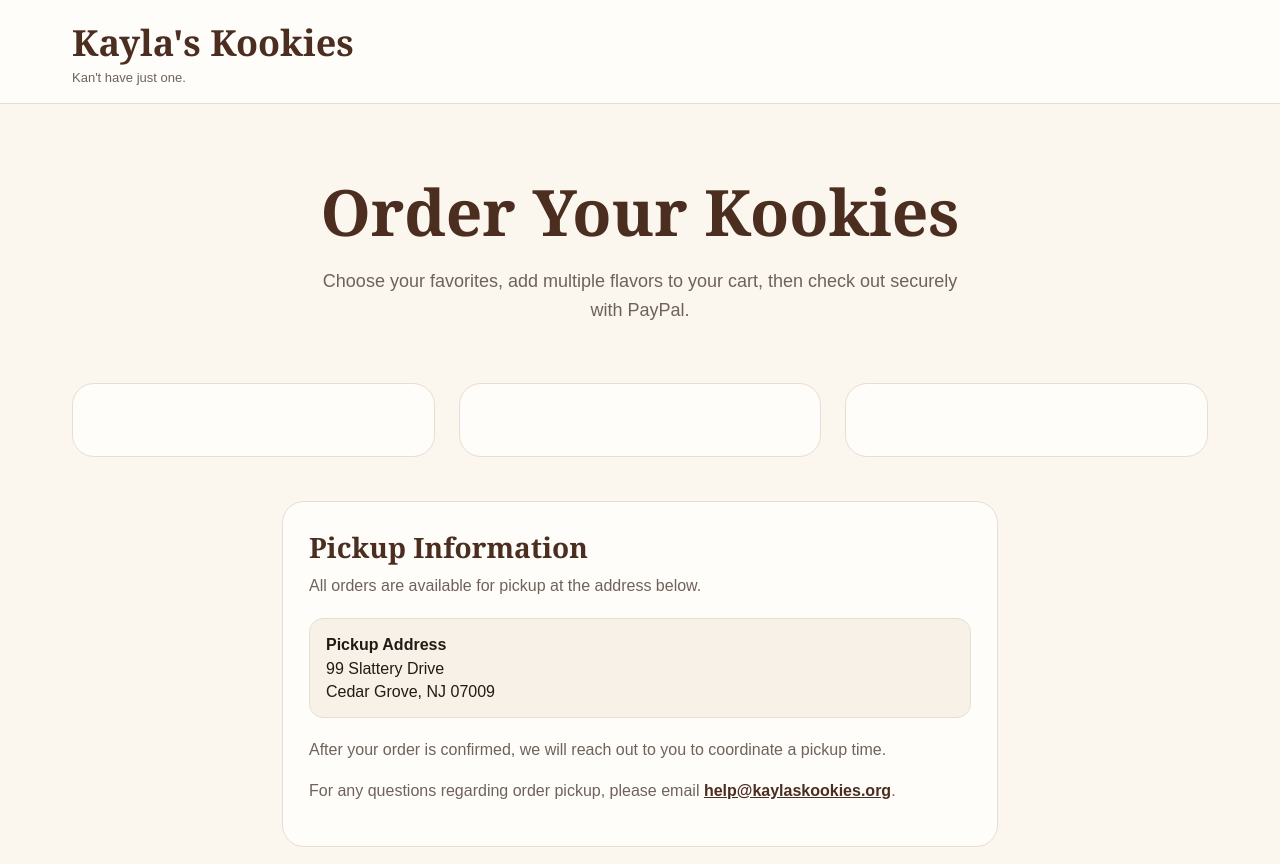
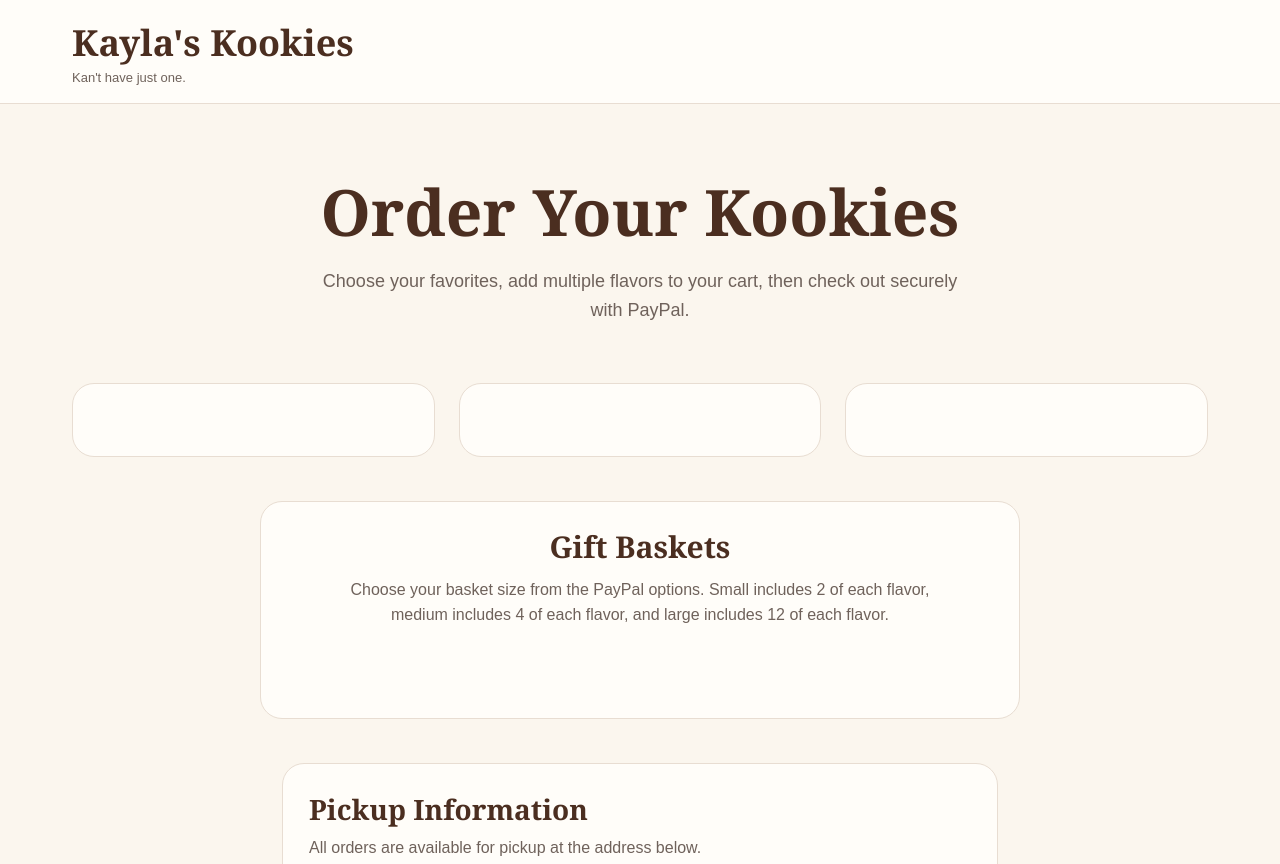
Before and after one commit to kayla786/Kaylas-Kookies-Store, a plain HTML site: page index.html in a window 1280 px wide. Shown: the top 864 px of the page. Drawn offline with Linux system fonts and the light colour scheme; a script that the page names is missing.

Commit message:
Update index.html

```diff
--- a/index.html
+++ b/index.html
@@ -26,6 +26,14 @@
     .content{padding:12px;display:flex;flex-direction:column;flex:1}
     .paypal-slot{margin-top:0;min-height:48px}
     .paypal-only-card{overflow:visible}
+
+    .gift-basket-wrap{max-width:1180px;margin:0 auto;padding:0 22px 44px}
+    .gift-basket-card{max-width:760px;margin:0 auto;text-align:center}
+    .gift-basket-content{padding:24px}
+    .gift-basket-card h2{font-family:Georgia,serif;color:var(--brown);font-size:30px;margin:0 0 10px}
+    .gift-basket-card p{color:var(--muted);line-height:1.6;margin:0 auto 18px;max-width:620px}
+    .gift-basket-card .paypal-slot{display:flex;justify-content:center;align-items:center}
+
     .pickup-wrap{max-width:760px;margin:0 auto 34px;padding:0 22px}
     .pickup-card{background:var(--paper);border:1px solid var(--line);border-radius:22px;padding:26px}
     .pickup-card h2{font-family:Georgia,serif;color:var(--brown);font-size:28px;margin:0 0 8px}
@@ -35,6 +43,7 @@
     .cart-note{max-width:760px;margin:0 auto 70px;padding:0 22px;text-align:center;color:var(--muted);line-height:1.55}
     .cart-note a{color:var(--brown);font-weight:700}
     footer{background:var(--brown);color:#fff;padding:28px 22px;text-align:center;font-size:14px}
+
     @media(max-width:850px){
       .grid{grid-template-columns:1fr;max-width:580px}
       .nav{align-items:flex-start}
@@ -42,6 +51,7 @@
     }
     @media(max-width:620px){
       .pickup-card{padding:22px 18px}
+      .gift-basket-content{padding:22px 16px}
     }
   </style>
 
@@ -97,6 +107,22 @@
     </article>
   </section>
 
+  <section class="gift-basket-wrap" aria-labelledby="giftBasketHeading">
+    <article class="card paypal-only-card gift-basket-card">
+      <div class="gift-basket-content">
+        <h2 id="giftBasketHeading">Gift Baskets</h2>
+        <p>
+          Choose your basket size from the PayPal options. Small includes 2 of each flavor,
+          medium includes 4 of each flavor, and large includes 12 of each flavor.
+        </p>
+        <div class="paypal-slot">
+          <paypal-add-to-cart-button data-id="ZPNVMTBFYMAFQ"></paypal-add-to-cart-button>
+          <script>cartPaypal.AddToCart({ id: "ZPNVMTBFYMAFQ" })</script>
+        </div>
+      </div>
+    </article>
+  </section>
+
   <section class="pickup-wrap" aria-labelledby="pickupHeading">
     <div class="pickup-card">
       <h2 id="pickupHeading">Pickup Information</h2>
@@ -134,6 +160,3 @@
 
 </body>
 </html>
-
-
-Add a section on here for the gift baskets. I do not have an image of them yet
```
